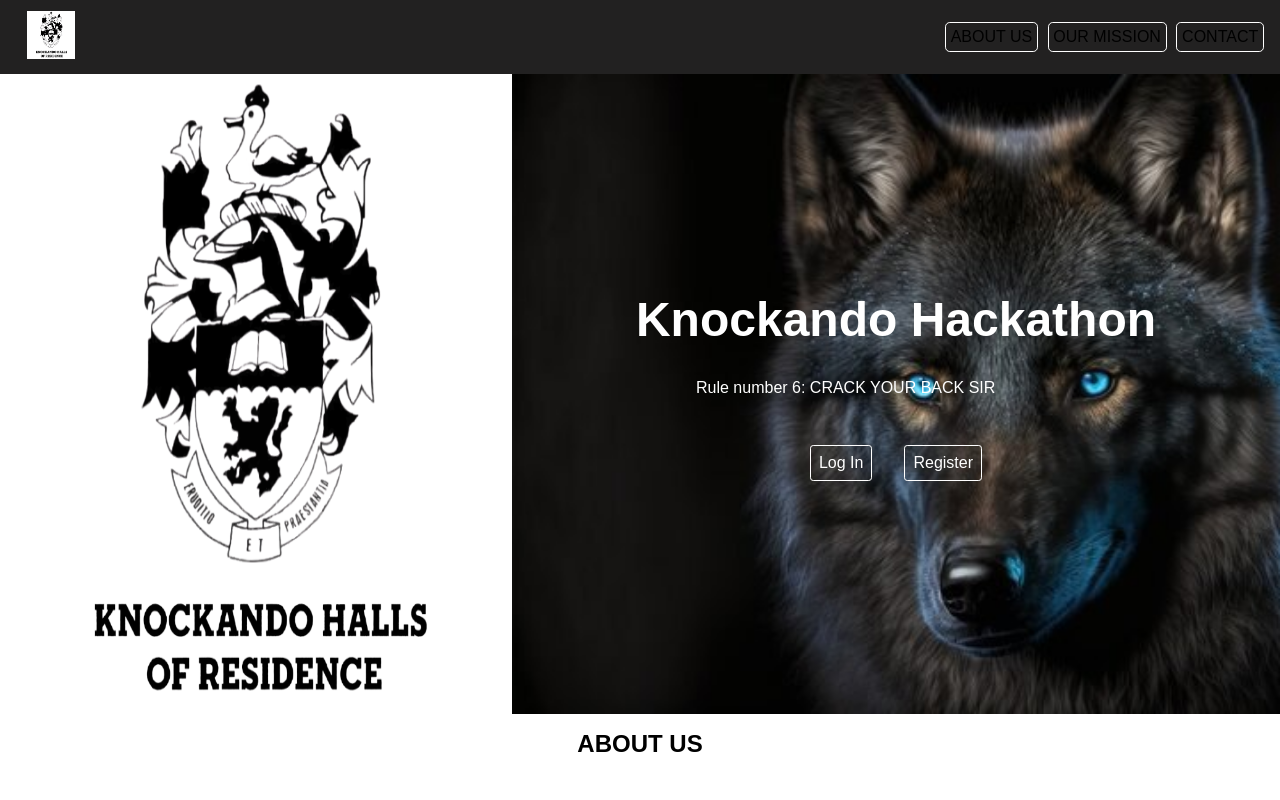
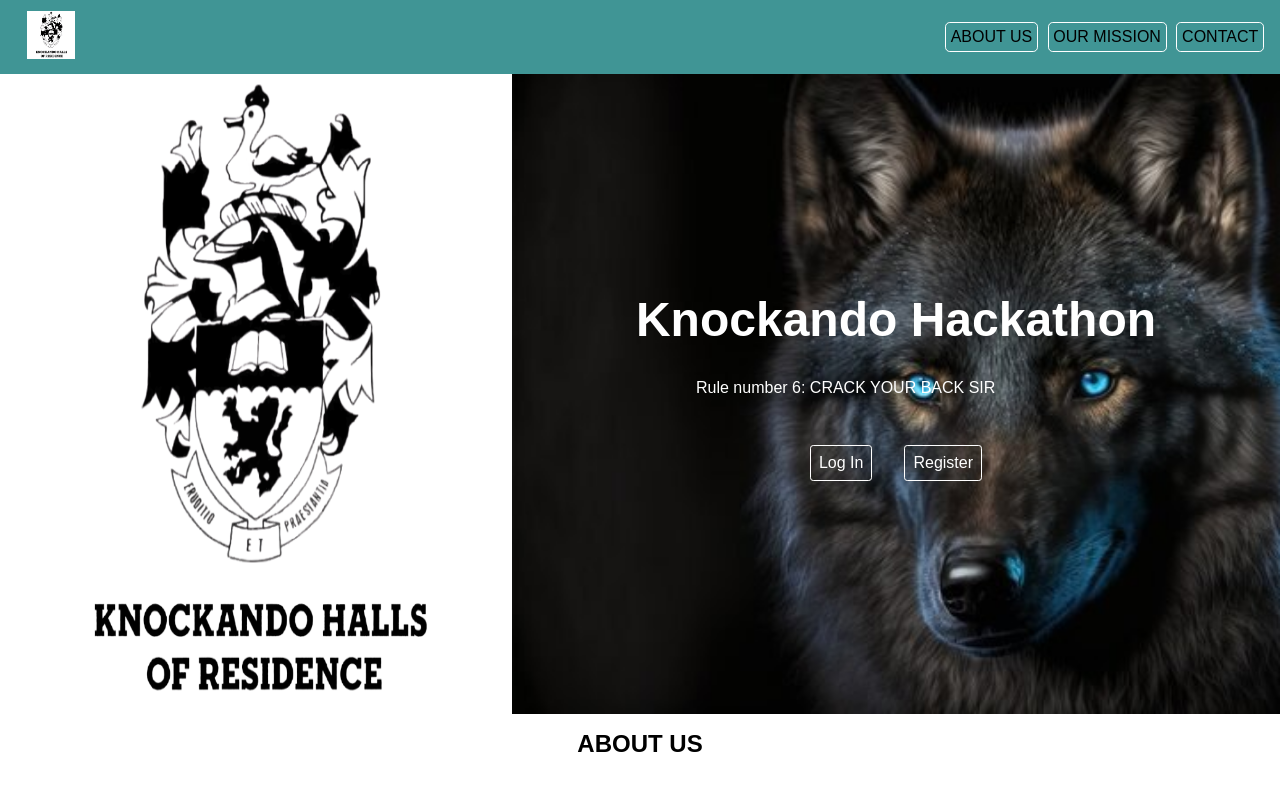
Before and after one commit to Massamba505/KNK-Hackaton, a website: page public/index.html in a window 1280 px wide. Shown: the top 800 px of the page. Drawn offline with Linux system fonts and the light colour scheme.

Commit message:
ritanzwe

```diff
--- a/public/stylesheets/index.css
+++ b/public/stylesheets/index.css
@@ -11,7 +11,7 @@ nav{
     display: flex;
     align-items: center;
     padding: 0.7em;
-    background-color: #222121;
+    background-color: #409595;
 }
 
 nav img{
```
